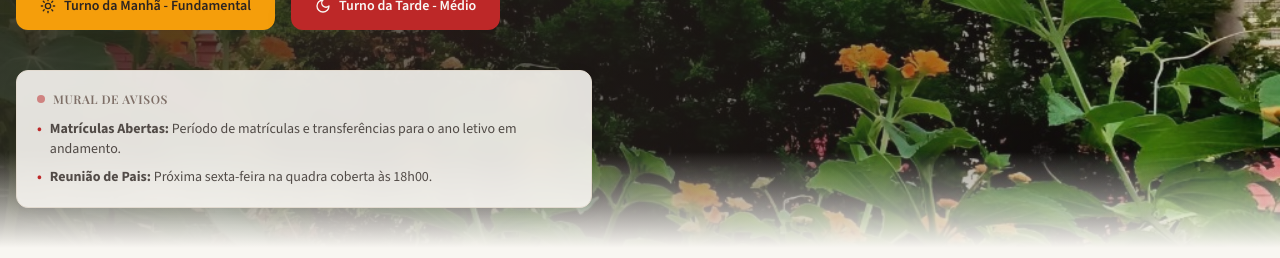
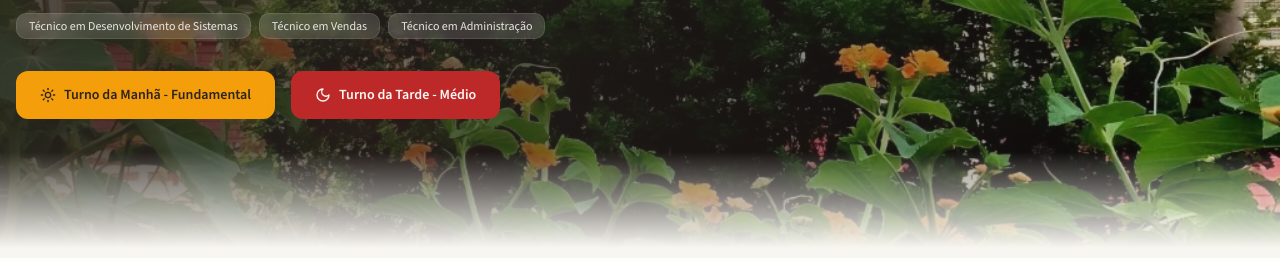
Before and after one commit to JuMariane/Ruy-rodriguez-2.0, a React (Vite) app: page / in a window 1280 px wide. Shown: the part 472-730 px from the top of the page. Built offline with nearby package versions, Linux system fonts and the light colour scheme; no server answers; the database is empty; the HTML template or start-up script is replaced by a standard one; a web font is replaced by a local one.

Commit message:
remove Mural de Avisos from HeroSection

```diff
--- a/src/components/HeroSection.tsx
+++ b/src/components/HeroSection.tsx
@@ -81,29 +81,6 @@ const HeroSection = () => {
               <Moon className="w-4 h-4" /> Turno da Tarde - Médio
             </a>
           </motion.div>
-
-          {/* Mural de Avisos */}
-          <motion.div
-            initial={{ opacity: 0, y: 30 }}
-            animate={{ opacity: 1, y: 0 }}
-            transition={{ delay: 1, duration: 0.5 }}
-            className="mt-10 p-5 rounded-xl bg-background/90 backdrop-blur-md border border-border shadow-soft max-w-xl"
-          >
-            <div className="flex items-center gap-2 mb-3">
-              <span className="w-2 h-2 rounded-full bg-primary animate-pulse" />
-              <h3 className="text-xs font-semibold uppercase tracking-wider text-muted-foreground">Mural de Avisos</h3>
-            </div>
-            <ul className="space-y-2 text-sm text-foreground/80 font-body">
-              <li className="flex items-start gap-2">
-                <span className="text-primary font-bold">•</span>
-                <span><strong>Matrículas Abertas:</strong> Período de matrículas e transferências para o ano letivo em andamento.</span>
-              </li>
-              <li className="flex items-start gap-2">
-                <span className="text-primary font-bold">•</span>
-                <span><strong>Reunião de Pais:</strong> Próxima sexta-feira na quadra coberta às 18h00.</span>
-              </li>
-            </ul>
-          </motion.div>
         </motion.div>
       </div>
 
```
